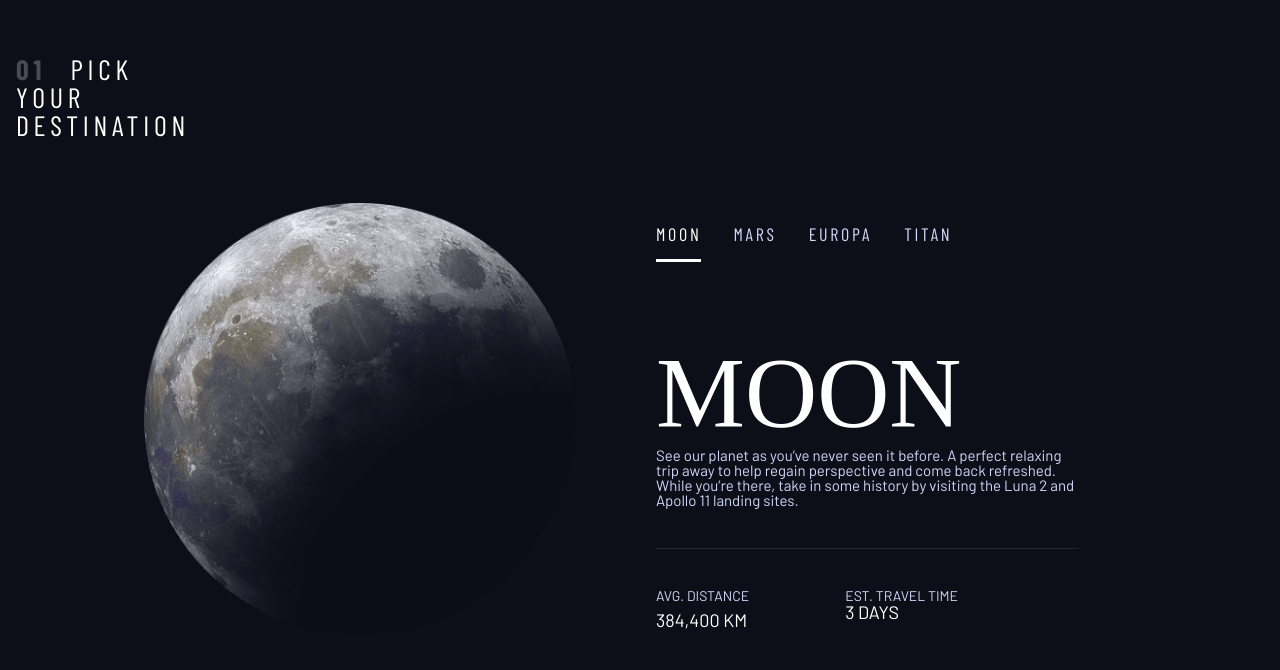
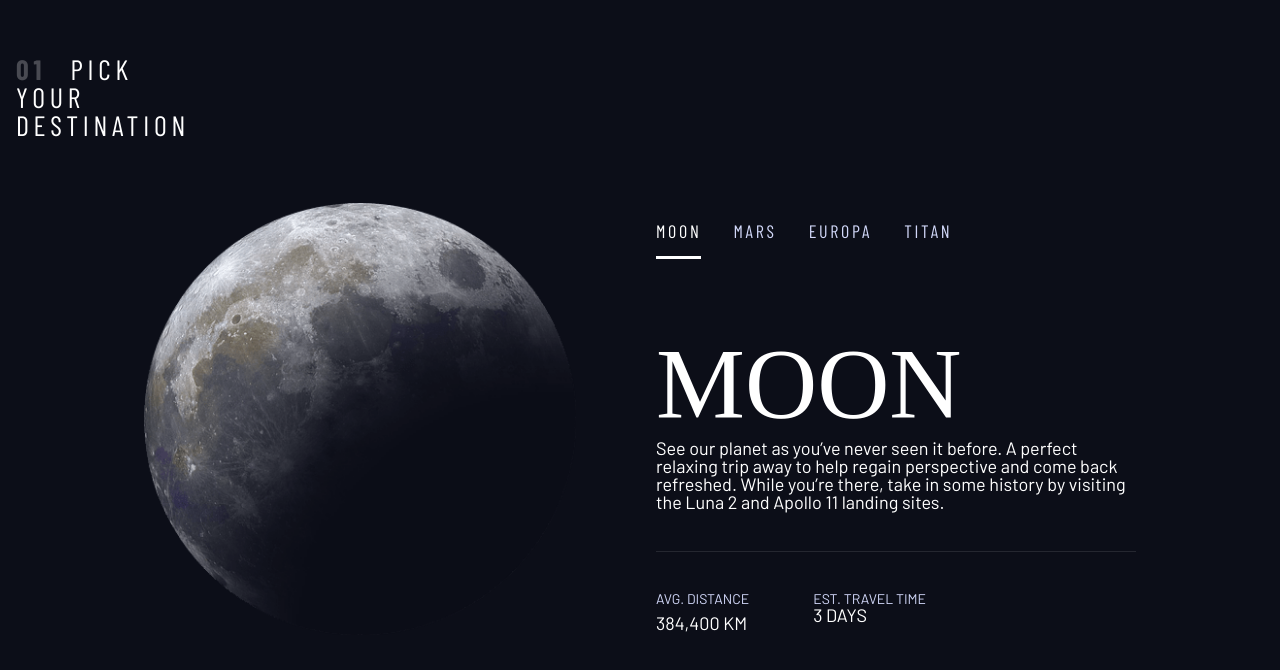
Before and after one commit to Soulbash/Space_Tourism_Website, a plain HTML site: page destination-moon.html in a window 1280 px wide. Shown: the part 126-796 px from the top of the page. Drawn offline with nearby package versions, Linux system fonts and the light colour scheme; a web font is replaced by a local one.

Commit message:
finshed large screen layout and layout alignment issues

```diff
--- a/destination-moon.html
+++ b/destination-moon.html
@@ -116,7 +116,7 @@
 			<article class="destination-info">
 				<h2 class="fs-800 ff-serif uppercase">Moon</h2>
 
-				<p class="text-blue ff-sans-normal fs-300">
+				<p>
 					See our planet as you’ve never seen it before. A perfect relaxing
 					trip away to help regain perspective and come back refreshed.
 					While you’re there, take in some history by visiting the Luna 2
--- a/main.css
+++ b/main.css
@@ -585,7 +585,7 @@ body {
 	padding-bottom: 4rem;
 }
 
-.grid-container * {
+.grid-container p:not([class]) {
 	max-width: 50ch;
 }
 
@@ -677,7 +677,7 @@ body {
 	}
 
 	.destination-meta {
-		--gap: 6rem;
+		--gap: min(5vw, 6rem);
 		justify-content: start;
 	}
 }
```
